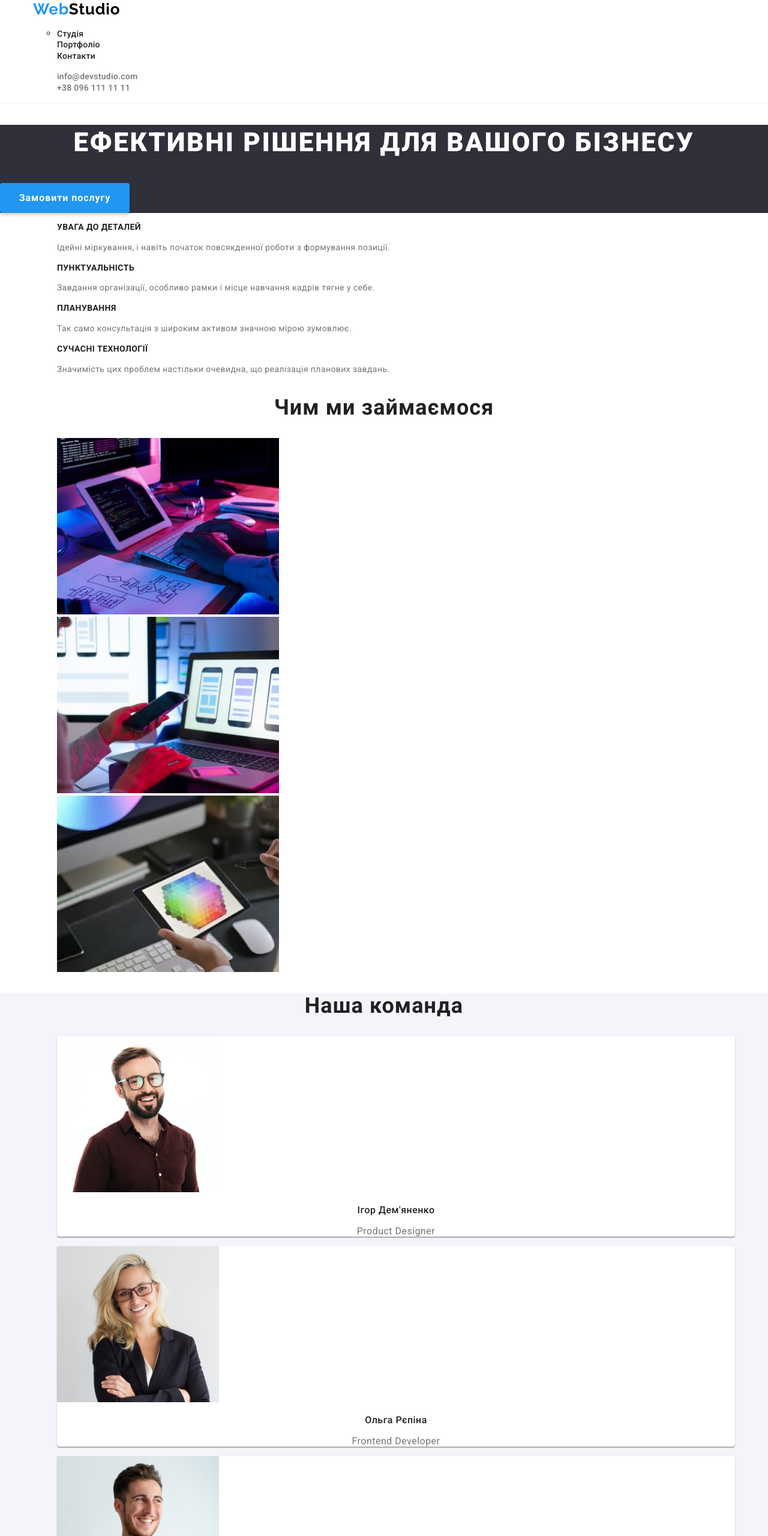
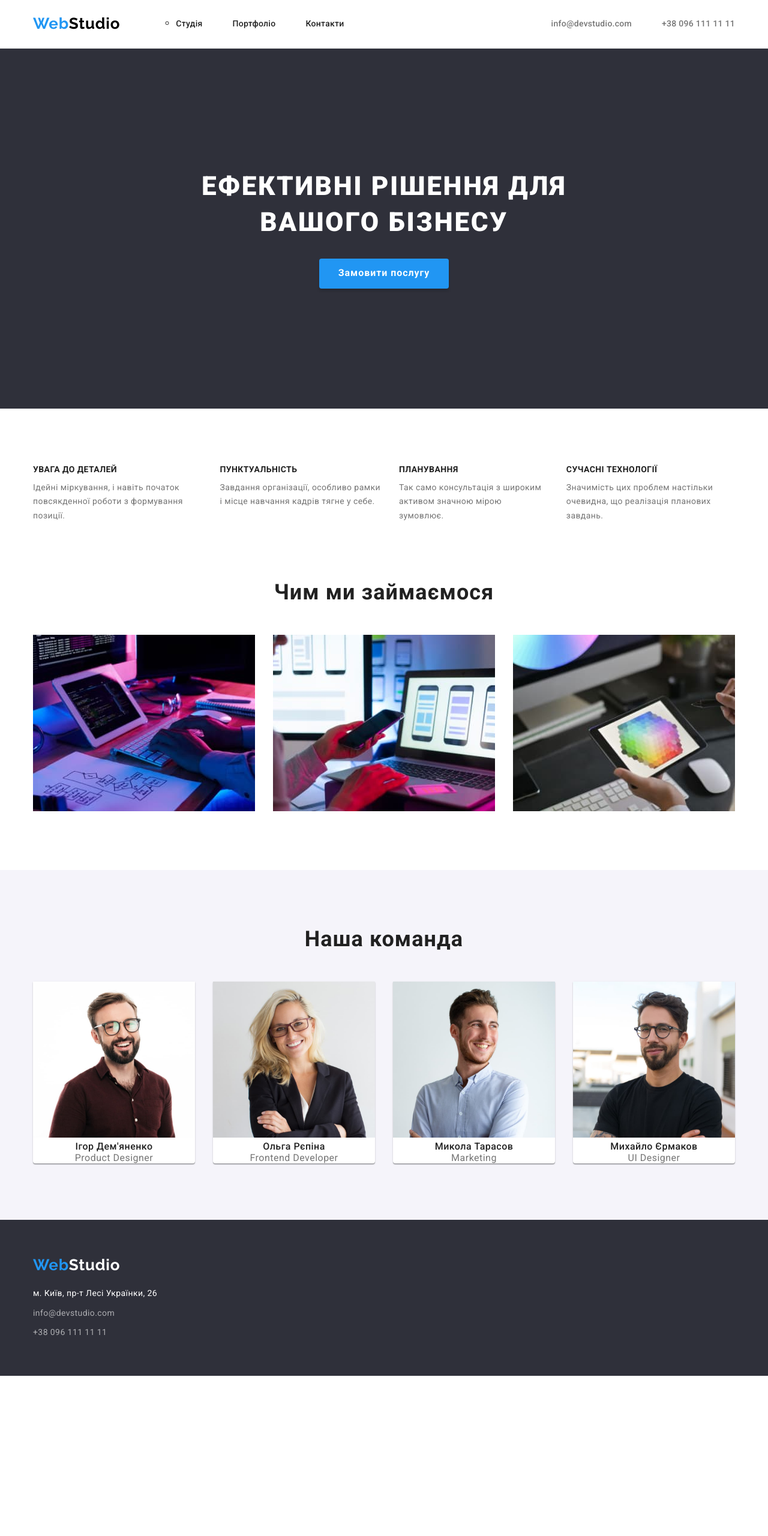
Before and after one commit to ArtemParhom/goit-markup-hw-03, a plain HTML site: page index.html in a window 1280 px wide. Shown: the top 2560 px of the page at 60% size. After the commit the page ends 2293 px from the top, so only its background shows below. Drawn offline with nearby package versions, Linux system fonts and the light colour scheme.

Commit message:
add style css

```diff
--- a/css/style.css
+++ b/css/style.css
@@ -1,3 +1,10 @@
+ul, li, img, h1, h2, h3, p, img {
+    margin: 0;
+    padding: 0;
+}
+* {
+    box-sizing:border-box;
+}
 :root {
     --logo-color-blue: #2196F3;
     --color-white: #ffffff;
@@ -13,10 +20,19 @@ body {
 }
 .menu {
     border-bottom: 1px solid #ECECEC;
+
 }
 .container {
-    max-width: 1170px;
+    max-width: 1200px;
     margin: 0 auto;
+    padding: 0 15px;
+}
+.header-container {
+    padding: 24px 0 25px;
+}
+.header-container, .menu-nav {
+    display: flex;
+    align-items: center;
 }
 .logo {
     color: var(--logo-color-blue);
@@ -27,13 +43,16 @@ body {
     letter-spacing: 0.03em;
     text-decoration: none;
     list-style: none;
+    margin-right: 93px;
 }
 .logo span {
     color: #000;
 }
 .nav-links {
-
     list-style: none;
+    display: flex;
+    margin-right: 0;
+    margin-left: auto;
 }
 .nav-link {
     font-weight: 500;
@@ -43,6 +62,8 @@ body {
     text-decoration: none;
     list-style: none;
     color: var(--brand-color);
+    margin-right: 50px;
+
 }
 .nav-actual {
     list-style: circle;
@@ -56,6 +77,9 @@ body {
     list-style: none;
     color: var(--color-contacts-text);
 }
+.li-contacts:not(:last-child) {
+    margin-right: 50px;
+}
 .nav-link:hover,
 .nav-link:focus,
 .nav-contacts:hover,
@@ -64,6 +88,7 @@ body {
 }
 .section-title {
     background: var(--background-footer-color);
+    padding: 200px 0;
 }
 .title {
     font-weight: 900;
@@ -73,8 +98,12 @@ body {
     letter-spacing: 0.06em;
     text-transform: uppercase;
     color: var(--color-white);
+    max-width: 696px;
+    margin: 0 auto 30px auto;
 }
 .button-title {
+    margin: 0 auto;
+    display: block;
     background: var(--logo-color-blue);
     box-shadow: 0px 4px 4px rgba(0, 0, 0, 0.15);
     border-radius: 4px;
@@ -88,38 +117,49 @@ body {
     border: 0;
     cursor: pointer;
 }
-
 .skills {
     list-style: none;
+    display: flex;
+    gap: 30px;
+    margin-bottom: 94px;
 }
 .skill-title {
     font-size: 14px;
     line-height: 1.14;
     letter-spacing: 0.03em;
     text-transform: uppercase;
+    margin-bottom: 10px;
 }
 .skill-text {
     font-size: 14px;
     line-height: 1.7;
     letter-spacing: 0.03em;
     color: var(--color-contacts-text);
+    margin: 0;
 }
-
+.section-pading {
+    padding: 94px 0;
+}
 .subtitle {
     font-size: 36px;
-    line-height: 1.17;
+    line-height: 1.169;
     text-align: center;
     letter-spacing: 0.03em;
     color: var(--brand-color);
+    margin-bottom: 50px;
 }
 .images-list {
     list-style: none;
+    display: flex;
+    gap: 30px;
 }
 .section-team {
     background: var(--background-original-color);
 }
 .cards-team {
     list-style: none;
+    display: flex;
+    gap: 30px;
 }
 .card {
     background: var(--color-white);
@@ -143,6 +183,7 @@ body {
 }
 .page-footer {
     background: var(--background-footer-color);
+    padding: 60px 0;
 }
 .logo-footer {
     font-family: 'Raleway';
@@ -152,12 +193,18 @@ body {
     letter-spacing: 0.03em;
     color: var(--logo-color-blue);
     text-decoration: none;
+    display: inline-block;
+    margin-bottom: 20px;
 }
 .logo-footer span {
     color: var(--color-white);
 }
 .footer-list {
     list-style: none;
+    display: inline-block;
+}
+.footer-list li:not(:last-child) {
+    margin-bottom: 9px;
 }
 .footer-address {
     font-style: normal;
@@ -183,6 +230,10 @@ body {
 }
 .list-buttons {
     list-style: none;
+    display: flex;
+    justify-content: center;
+    gap: 8px;
+    margin-bottom: 50px;
 }
 .portfolio-button {
     background: var(--background-original-color);
@@ -196,6 +247,7 @@ body {
     color: var(--brand-color);
     border: 0;
     cursor: pointer;
+    padding: 6px 25px;
 }
  .portfolio-button:hover, .portfolio-button:focus {
     background: var(--logo-color-blue);
@@ -205,16 +257,26 @@ body {
 }
 .portfolio-cards-list {
     list-style: none;
+    display: flex;
+    flex-wrap: wrap;
+    justify-content: center;
+    gap: 30px;
 }
 .portfolio-card {
     background: var(--color-white);
-    border: 1px solid #EEEEEE;
+}
+.cards-borderbottom {
+    padding: 20px 24px;
+    border-bottom: 1px solid #EEEEEE;
+    border-left: 1px solid #EEEEEE;
+    border-right: 1px solid #EEEEEE;
 }
 .portfolio-card-title {
     font-weight: 700;
     font-size: 18px;
     line-height: 2;
     letter-spacing: 0.06em;
+    margin-bottom: 4px;
 }
 .portfolio-card-text {
     font-size: 16px;
--- a/index.html
+++ b/index.html
@@ -4,7 +4,7 @@
     <meta charset="UTF-8" />
     <meta http-equiv="X-UA-Compatible" content="IE=edge" />
     <meta name="viewport" content="width=device-width, initial-scale=1.0" />
-    <title>goit-markup-hw-01</title>
+    <title>goit-markup-hw-03</title>
     <link
       rel="stylesheet"
       href="https://cdnjs.cloudflare.com/ajax/libs/modern-normalize/1.0.0/modern-normalize.min.css"
@@ -20,34 +20,40 @@
   <body>
     <header class="menu">
       <div class="container">
+        <div class="header-container">
           <nav class="menu-nav">
             <a class="logo" href="./index.html" title="Home page"
               >Web<span>Studio</span></a
             >
             <ul class="nav-links">
               <li class="nav-actual">
-              <a class="nav-link" href="./index.html" title="Studio">Студія</a>
+                <a class="nav-link" href="./index.html" title="Studio"
+                  >Студія</a
+                >
               </li>
               <li>
                 <a class="nav-link" href="./portfolio.html" title="Portfolio"
                   >Портфоліо</a
                 >
               </li>
-            <li><a class="nav-link" href="#" title="Contacts">Контакти</a></li>
+              <li>
+                <a class="nav-link" href="#" title="Contacts">Контакти</a>
+              </li>
             </ul>
           </nav>
           <ul class="nav-links">
-          <li>
+            <li class="li-contacts">
               <a class="nav-contacts" href="mailto:info@devstudio.com"
                 >info@devstudio.com</a
               >
             </li>
-          <li>
+            <li class="li-contacts">
               <a class="nav-contacts" href="tel:+380961111111"
                 >+38 096 111 11 11</a
               >
             </li>
           </ul>
+        </div>
       </div>
     </header>
     <main>
@@ -55,7 +61,7 @@
         <h1 class="title">Ефективні рішення для вашого бізнесу</h1>
         <button class="button-title" type="button">Замовити послугу</button>
       </section>
-      <section class="section-skills">
+      <section class="section-skills section-pading">
         <div class="container">
           <ul class="skills">
             <li class="skill">
@@ -86,10 +92,6 @@
               </p>
             </li>
           </ul>
-        </div>
-      </section>
-      <section class="section-images">
-        <div class="container">
           <h2 class="subtitle">Чим ми займаємося</h2>
           <ul class="images-list">
             <li class="image">
@@ -104,7 +106,7 @@
           </ul>
         </div>
       </section>
-      <section class="section-team">
+      <section class="section-team section-pading">
         <div class="container">
           <h2 class="subtitle">Наша команда</h2>
           <ul class="cards-team">
```
Also changed, not shown: portfolio.html (+29 -5 lines). Lines whose indentation alone changed are shown as unchanged.
